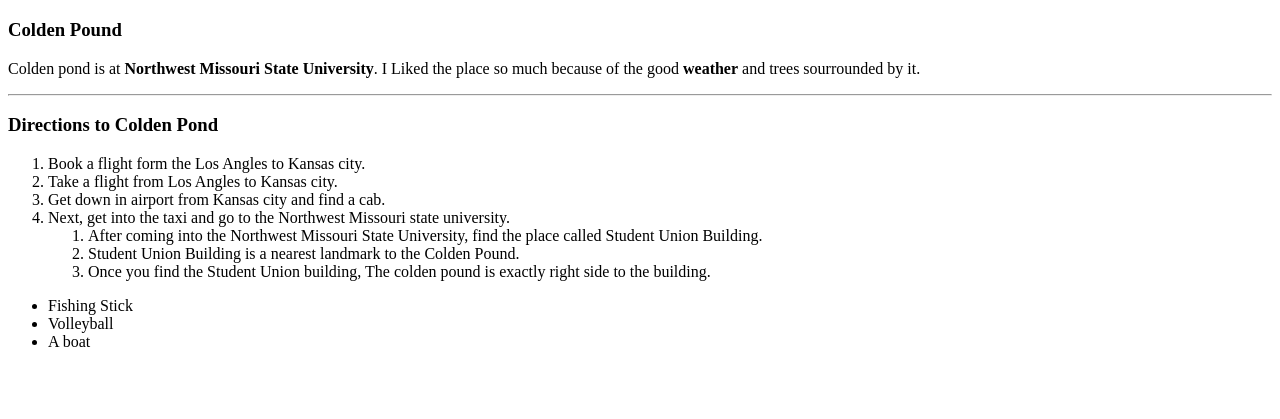
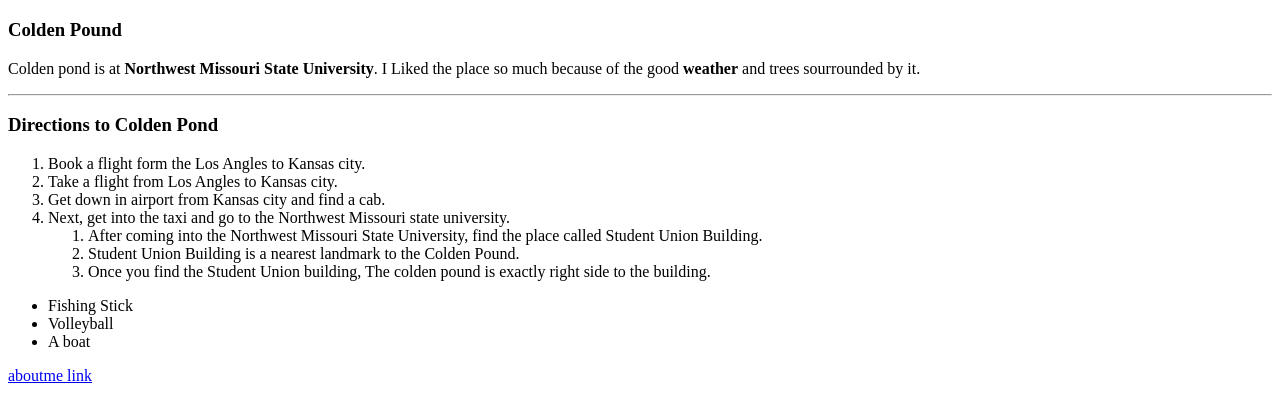
Before and after one commit to 44-563-WebApps-F21/webapps-f21-assignment-3-Saiv0711, a plain HTML site: page index.html in a window 1280 px wide. Shown: the part 61-480 px from the top of the page. Drawn offline with Linux system fonts and the light colour scheme.

Commit message:
added a link of aboutme

```diff
--- a/index.html
+++ b/index.html
@@ -30,4 +30,8 @@
         <li>Volleyball</li>
         <li>A boat</li>
     </ul>
+
+<a href="aboutme.html">aboutme link</a>
+
+
 </html>
```
